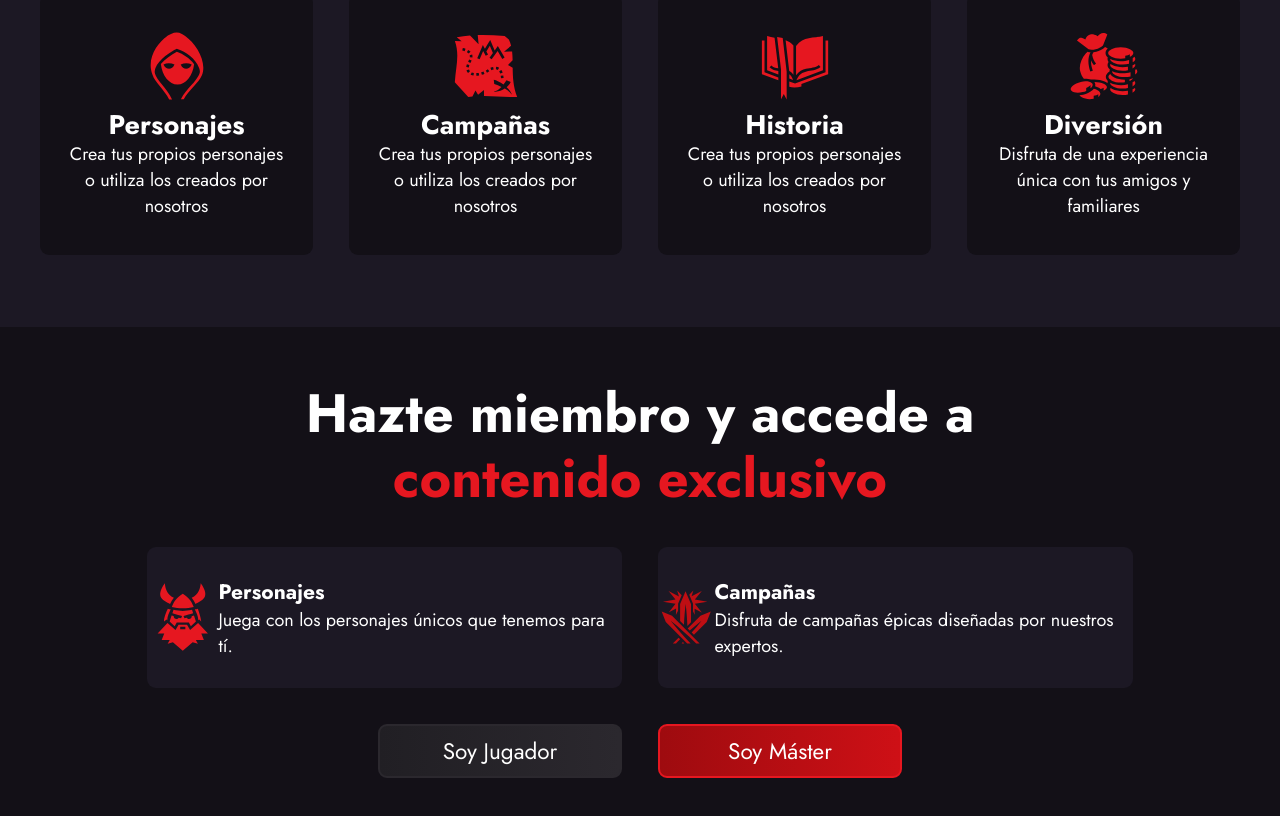
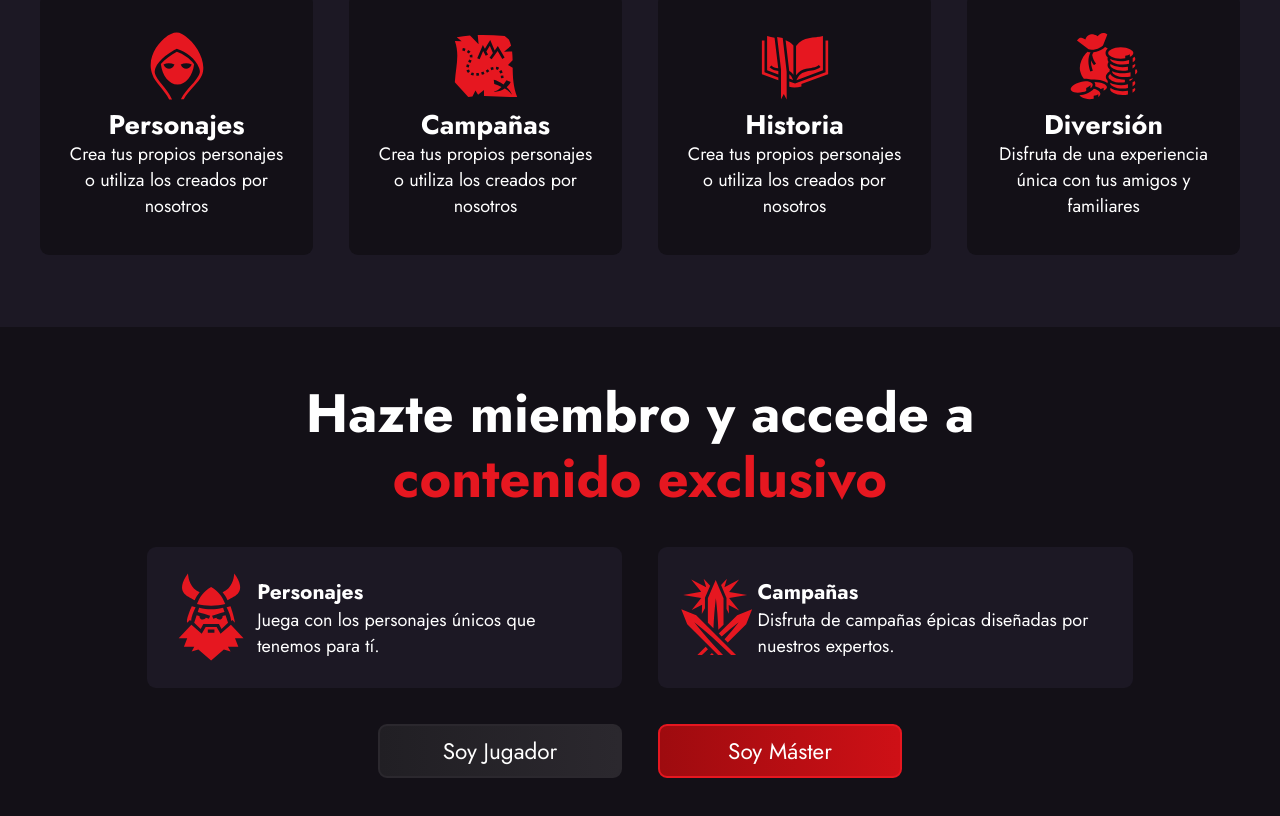
Before and after one commit to proyecto-dnd/frontend, a Next.js app: page /landing in a window 1280 px wide. Shown: the part 726-1542 px from the top of the page. Built offline with nearby package versions, Linux system fonts and the light colour scheme.

Commit message:
agregandole padding a las cardMember

```diff
--- a/src/components/icons/AllForOne.tsx
+++ b/src/components/icons/AllForOne.tsx
@@ -1,12 +1,26 @@
 import { IconProps } from "./types";
 import defaultIconProps from "./DefaultIconProps";
 
-const Cash = ({ className, size = defaultIconProps.size, color = defaultIconProps.color }: IconProps) => {
+const Cash = ({
+  className,
+  size = defaultIconProps.size,
+  color = defaultIconProps.color,
+}: IconProps) => {
   return (
-    <svg width="64" height="64" viewBox="0 0 64 64" fill="none" xmlns="http://www.w3.org/2000/svg">
-      <path d="M21.7021 1.96497L23.7215 8.69122L11.9253 2.57809L19.8078 12.2812L5.64812 14.6757L19.8075 17.1288L12.3431 26.5276L20.4714 22.3517L20.2489 29.7071L22.7293 25.0391V17.0118L22.8231 16.7931L26.8111 7.44934L21.702 1.96497H21.7021ZM39.9825 1.96497L35.3696 6.91784L39.5372 16.7966L39.6309 17.0153V25.7307L41.5683 29.3791L41.3652 22.5746L49.5563 26.8323L41.6737 17.1292L55.833 14.6762L41.6737 12.2817L49.5562 2.57859L38.0017 8.56684L39.9823 1.96559L39.9825 1.96497ZM31.1585 2.94497L25.0106 17.2575V36.445L29.3774 40.8125C29.7419 32.6331 30.3743 24.6955 31.2835 17.3475C32.2342 25.0266 32.8765 33.4443 33.225 42.0975L37.3029 38.0195V17.2577L31.1587 2.94522L31.1585 2.94497ZM4.14057 25.8556L8.80835 37.6133L33.0453 61.8556H36.8968C28.6047 53.2927 20.8372 44.4803 14.3197 36.1212C23.6574 43.402 33.7068 52.4128 43.2324 61.8555H47.115L15.8509 30.586L4.14044 25.8555L4.14057 25.8556ZM59.7435 25.8556L48.0408 30.5821L33.5922 45.0312L35.8616 47.2968C40.3961 43.2841 44.9005 39.5137 49.2516 36.1211C45.839 40.498 42.0819 44.9986 38.0884 49.5232L40.6306 52.0625L55.0714 37.6212L59.7431 25.8555L59.7435 25.8556ZM23.2564 55.3672L16.7685 61.8555H20.3426C21.917 60.2947 23.5067 58.7461 25.1041 57.2148L23.2567 55.367L23.2564 55.3672ZM28.1781 60.293C27.6787 60.8146 27.1777 61.3355 26.6744 61.8555H29.7405L28.1781 60.293Z" fill="#BE0E13"/>
+    <svg
+      className={className}
+      width={size}
+      height={size}
+      viewBox="0 0 64 64"
+      fill="none"
+      xmlns="http://www.w3.org/2000/svg"
+    >
+      <path
+        d="M21.7021 1.96497L23.7215 8.69122L11.9253 2.57809L19.8078 12.2812L5.64812 14.6757L19.8075 17.1288L12.3431 26.5276L20.4714 22.3517L20.2489 29.7071L22.7293 25.0391V17.0118L22.8231 16.7931L26.8111 7.44934L21.702 1.96497H21.7021ZM39.9825 1.96497L35.3696 6.91784L39.5372 16.7966L39.6309 17.0153V25.7307L41.5683 29.3791L41.3652 22.5746L49.5563 26.8323L41.6737 17.1292L55.833 14.6762L41.6737 12.2817L49.5562 2.57859L38.0017 8.56684L39.9823 1.96559L39.9825 1.96497ZM31.1585 2.94497L25.0106 17.2575V36.445L29.3774 40.8125C29.7419 32.6331 30.3743 24.6955 31.2835 17.3475C32.2342 25.0266 32.8765 33.4443 33.225 42.0975L37.3029 38.0195V17.2577L31.1587 2.94522L31.1585 2.94497ZM4.14057 25.8556L8.80835 37.6133L33.0453 61.8556H36.8968C28.6047 53.2927 20.8372 44.4803 14.3197 36.1212C23.6574 43.402 33.7068 52.4128 43.2324 61.8555H47.115L15.8509 30.586L4.14044 25.8555L4.14057 25.8556ZM59.7435 25.8556L48.0408 30.5821L33.5922 45.0312L35.8616 47.2968C40.3961 43.2841 44.9005 39.5137 49.2516 36.1211C45.839 40.498 42.0819 44.9986 38.0884 49.5232L40.6306 52.0625L55.0714 37.6212L59.7431 25.8555L59.7435 25.8556ZM23.2564 55.3672L16.7685 61.8555H20.3426C21.917 60.2947 23.5067 58.7461 25.1041 57.2148L23.2567 55.367L23.2564 55.3672ZM28.1781 60.293C27.6787 60.8146 27.1777 61.3355 26.6744 61.8555H29.7405L28.1781 60.293Z"
+        fill={color}
+      />
     </svg>
-  )
-}
+  );
+};
 
 export default Cash;
--- a/src/components/sections/landing/CardMember/CardMember.module.css
+++ b/src/components/sections/landing/CardMember/CardMember.module.css
@@ -1,6 +1,7 @@
 .card {
   max-width: 475px;
   height: 141px;
+  padding: 1rem;
   background-color: var(--background-light);
   display: flex;
   align-items: center;
--- a/src/components/sections/landing/Member/Member.tsx
+++ b/src/components/sections/landing/Member/Member.tsx
@@ -7,12 +7,12 @@ import AllForOne from "@/components/icons/AllForOne";
 
 const object = {
   card1: {
-    icon: <DwarfFace/>,
+    icon: <DwarfFace size={'6rem'}/>,
     title: "Personajes",
     text: "Juega con los personajes únicos que tenemos para tí.",
   },
   card2: {
-    icon: <AllForOne/>,
+    icon: <AllForOne size={'6rem'}/>,
     title: "Campañas",
     text: "Disfruta de campañas épicas diseñadas por nuestros expertos.",
   },
```
